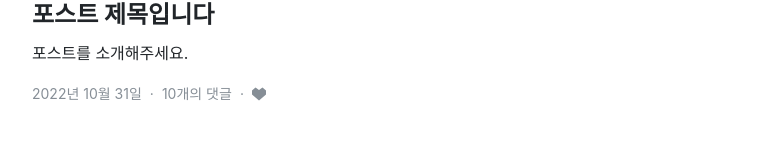
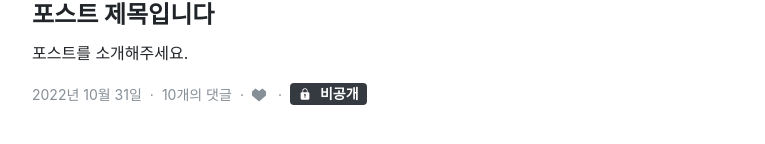
Before and after one commit to wafflestudio20-5/team7-web, a React (Create React App) app: page /tags/tagA in a window 1280 px wide. Shown: the part 3318-3462 px from the top of the page, without its empty margins (257-1022 px from the left). Built offline with nearby package versions, Linux system fonts and the light colour scheme.

Commit message:
:memo: add public attribute to post component

```diff
--- a/src/components/BigPostComp.module.scss
+++ b/src/components/BigPostComp.module.scss
@@ -124,3 +124,20 @@
 .postDiv + .postDiv {
   border-top: 1px solid var(--border4);
 }
+
+.secret {
+  background: rgb(52, 58, 64);
+  color: white;
+  line-height: 1;
+  padding: 0.25rem 0.5rem;
+  border-radius: 4px;
+  font-weight: bold;
+  display: inline-flex;
+  -webkit-box-align: center;
+  align-items: center;
+  svg {
+    margin-right: 0.5rem;
+    width: 0.875rem;
+    height: 0.875rem;
+  }
+}
--- a/src/components/BigPostComp.tsx
+++ b/src/components/BigPostComp.tsx
@@ -20,6 +20,7 @@ interface post {
   authorId: string;
   authorImg: string;
   heart: number;
+  public: boolean;
 }
 
 type post_type = {
@@ -70,6 +71,20 @@ function BigPostComp({ postInfo, username }: post_type) {
             {postInfo.heart}
           </svg>
         </span>
+        {!postInfo.public && <span className={cx('dot')}>·</span>}
+        {!postInfo.public && (
+          <span>
+            <div className={cx('secret')}>
+              <svg width="24" height="24" fill="none" viewBox="0 0 24 24">
+                <path
+                  fill="currentColor"
+                  d="M17.625 9H16.5V6.81c0-2.47-1.969-4.522-4.44-4.56a4.514 4.514 0 0 0-4.56 4.5V9H6.375A1.88 1.88 0 0 0 4.5 10.875v9a1.88 1.88 0 0 0 1.875 1.875h11.25a1.88 1.88 0 0 0 1.875-1.875v-9A1.88 1.88 0 0 0 17.625 9zm-4.969 5.85v3.225a.672.672 0 0 1-.623.675.657.657 0 0 1-.69-.656V14.85a1.5 1.5 0 0 1-.838-1.486 1.5 1.5 0 1 1 2.152 1.486zM15.187 9H8.814V6.75c0-.848.332-1.645.937-2.25A3.16 3.16 0 0 1 12 3.562a3.16 3.16 0 0 1 2.25.938 3.16 3.16 0 0 1 .938 2.25V9z"
+                />
+              </svg>{' '}
+              비공개
+            </div>
+          </span>
+        )}
       </div>
     </div>
   );
--- a/src/pages/Personal.tsx
+++ b/src/pages/Personal.tsx
@@ -37,6 +37,7 @@ const user = {
       authorId: '2-0-is',
       authorImg: '',
       heart: 10,
+      public: true,
     },
     {
       id: 2,
@@ -52,6 +53,7 @@ const user = {
       authorId: '2-0-is',
       authorImg: '',
       heart: 10,
+      public: true,
     },
     {
       id: 3,
@@ -67,6 +69,7 @@ const user = {
       authorId: '2-0-is',
       authorImg: '',
       heart: 10,
+      public: true,
     },
     {
       id: 4,
@@ -82,6 +85,7 @@ const user = {
       authorId: '2-0-is',
       authorImg: '',
       heart: 10,
+      public: false,
     },
   ],
   series: [],
@@ -102,6 +106,7 @@ interface post {
   authorId: string;
   authorImg: string;
   heart: number;
+  public: boolean;
 }
 
 function Personal() {
--- a/src/pages/PersonalSeries.tsx
+++ b/src/pages/PersonalSeries.tsx
@@ -35,6 +35,7 @@ const user = {
       authorId: '2-0-is',
       authorImg: '',
       heart: 10,
+      public: true,
     },
     {
       id: 2,
@@ -50,6 +51,7 @@ const user = {
       authorId: '2-0-is',
       authorImg: '',
       heart: 10,
+      public: true,
     },
     {
       id: 3,
@@ -65,6 +67,7 @@ const user = {
       authorId: '2-0-is',
       authorImg: '',
       heart: 10,
+      public: true,
     },
     {
       id: 4,
@@ -80,6 +83,7 @@ const user = {
       authorId: '2-0-is',
       authorImg: '',
       heart: 10,
+      public: false,
     },
   ],
   series: [
--- a/src/pages/Search.tsx
+++ b/src/pages/Search.tsx
@@ -24,6 +24,7 @@ interface post {
   authorId: string;
   authorImg: string;
   heart: number;
+  public: boolean;
 }
 
 function Search() {
@@ -44,6 +45,7 @@ function Search() {
       authorId: '2-0-is',
       authorImg: '',
       heart: 10,
+      public: true,
     },
     {
       id: 2,
@@ -59,6 +61,7 @@ function Search() {
       authorId: '2-0-is',
       authorImg: '',
       heart: 10,
+      public: true,
     },
     {
       id: 3,
@@ -74,6 +77,7 @@ function Search() {
       authorId: '2-0-is',
       authorImg: '',
       heart: 10,
+      public: true,
     },
     {
       id: 4,
@@ -89,6 +93,7 @@ function Search() {
       authorId: '2-0-is',
       authorImg: '',
       heart: 10,
+      public: false,
     },
   ];
   const postCount = posts.length;
--- a/src/pages/TagsTag.tsx
+++ b/src/pages/TagsTag.tsx
@@ -31,6 +31,7 @@ interface post {
   authorId: string;
   authorImg: string;
   heart: number;
+  public: boolean;
 }
 const tagPosts: post[] = [
   {
@@ -47,6 +48,7 @@ const tagPosts: post[] = [
     authorId: '2-0-is',
     authorImg: '',
     heart: 10,
+    public: true,
   },
   {
     id: 2,
@@ -62,6 +64,7 @@ const tagPosts: post[] = [
     authorId: '2-0-is',
     authorImg: '',
     heart: 10,
+    public: true,
   },
   {
     id: 3,
@@ -77,6 +80,7 @@ const tagPosts: post[] = [
     authorId: '2-0-is',
     authorImg: '',
     heart: 10,
+    public: true,
   },
   {
     id: 4,
@@ -92,6 +96,7 @@ const tagPosts: post[] = [
     authorId: '2-0-is',
     authorImg: '',
     heart: 10,
+    public: false,
   },
 ];
 
```
